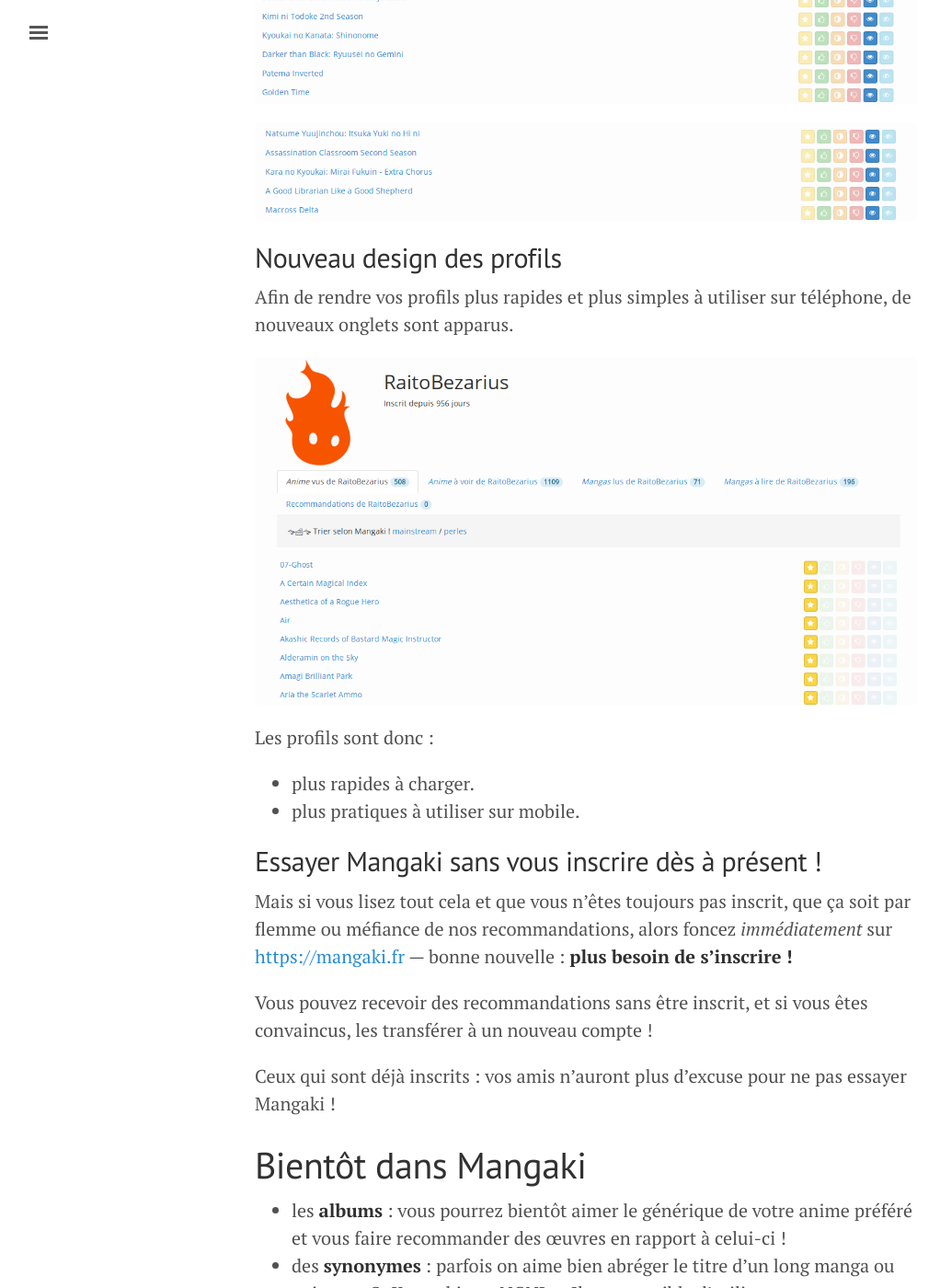
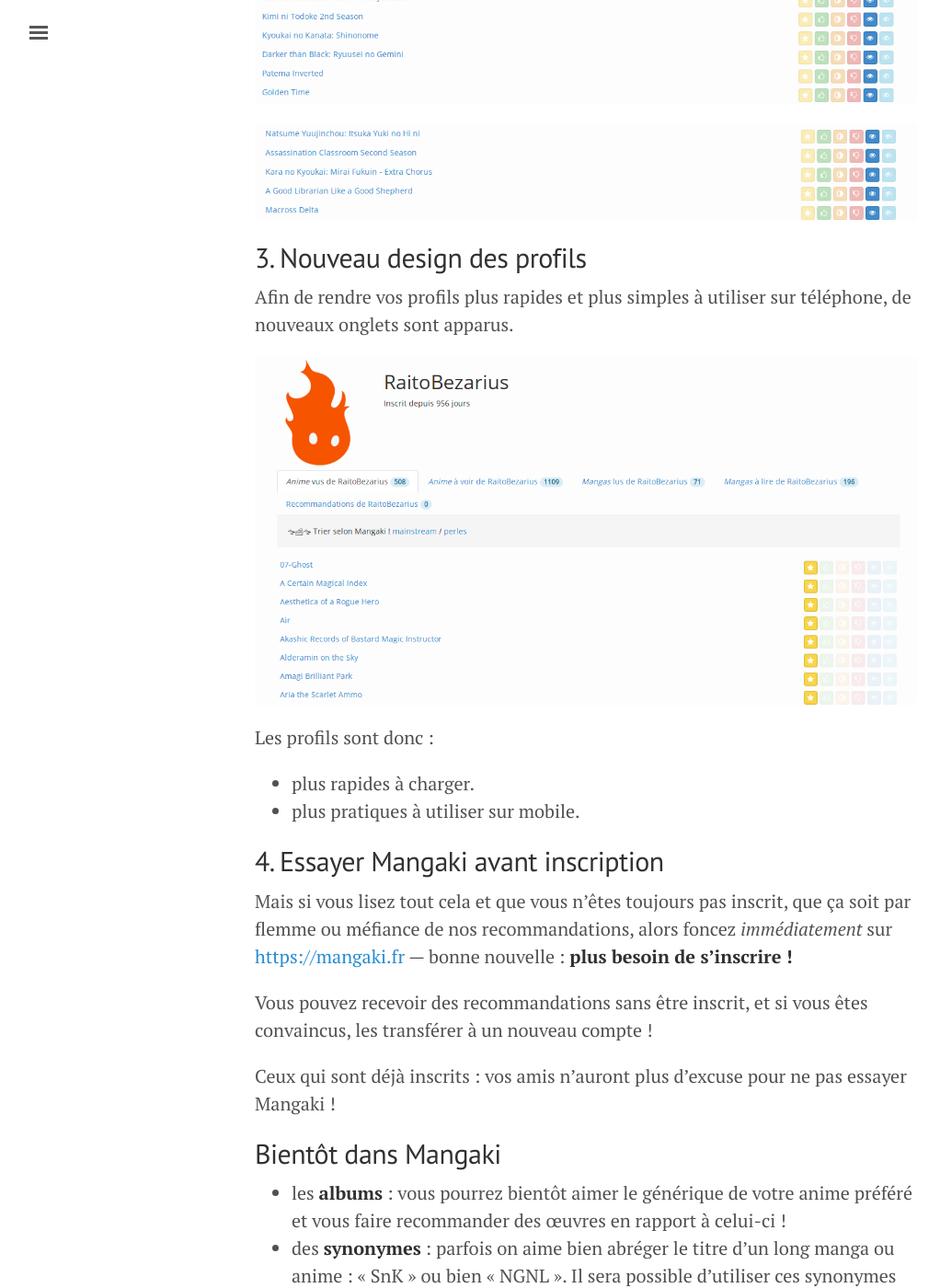
Before and after one commit to mangaki/research, a Jekyll site: the page built from _posts/2017-06-29-nouvelle-version-mangaki.md, in a window 1280 px wide and 1400 px high, scrolled down 2715 px. Shown: the whole window at 92% size, without its empty margins (3-1025 px from the left). Built offline with Jekyll 4.4.1, drawn with Linux system fonts in a browser that asks for light colours; a script that is not in the unit is left out; comment, search, counter and statistics services are not loaded; some of the changed text lies outside the part shown.

Commit message:
Add numbers

```diff
--- a/_posts/2017-06-29-nouvelle-version-mangaki.md
+++ b/_posts/2017-06-29-nouvelle-version-mangaki.md
@@ -34,7 +34,7 @@
 
 ![Screenshot de perles]({{ site.url }}/public/img/mangaki_perles_sort.png){: .center-image}
 
-## Nouveau design des profils
+## 3. Nouveau design des profils
 
 Afin de rendre vos profils plus rapides et plus simples à utiliser sur téléphone, de nouveaux onglets sont apparus.
 
@@ -45,7 +45,7 @@
 - plus rapides à charger.
 - plus pratiques à utiliser sur mobile.
 
-## Essayer Mangaki sans vous inscrire dès à présent !
+## 4. Essayer Mangaki avant inscription
 
 Mais si vous lisez tout cela et que vous n'êtes toujours pas inscrit, que ça soit par flemme ou méfiance de nos recommandations, alors foncez *immédiatement* sur <https://mangaki.fr> --- bonne nouvelle : **plus besoin de s'inscrire !**
 
@@ -53,7 +53,7 @@
 
 Ceux qui sont déjà inscrits : vos amis n'auront plus d'excuse pour ne pas essayer Mangaki !
 
-# Bientôt dans Mangaki
+## Bientôt dans Mangaki
 
 - les **albums** : vous pourrez bientôt aimer le générique de votre anime préféré et vous faire recommander des œuvres en rapport à celui-ci !
 - des **synonymes** : parfois on aime bien abréger le titre d'un long manga ou anime : « SnK » ou bien « NGNL ». Il sera possible d'utiliser ces synonymes pour rechercher des œuvres.
```
Also changed, not shown: other parts of _posts/2017-06-29-nouvelle-version-mangaki.md (+1 -1 lines).
